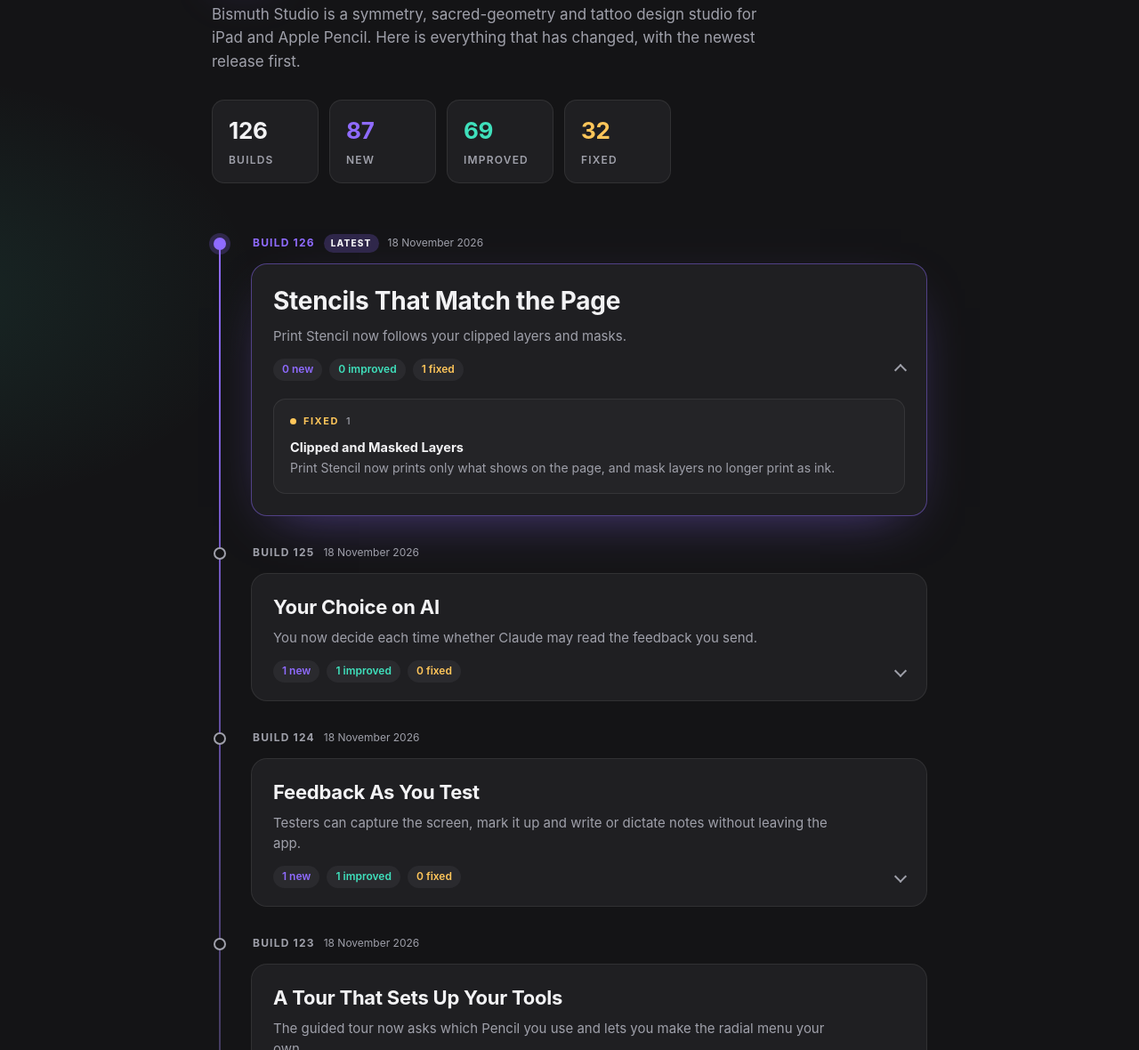
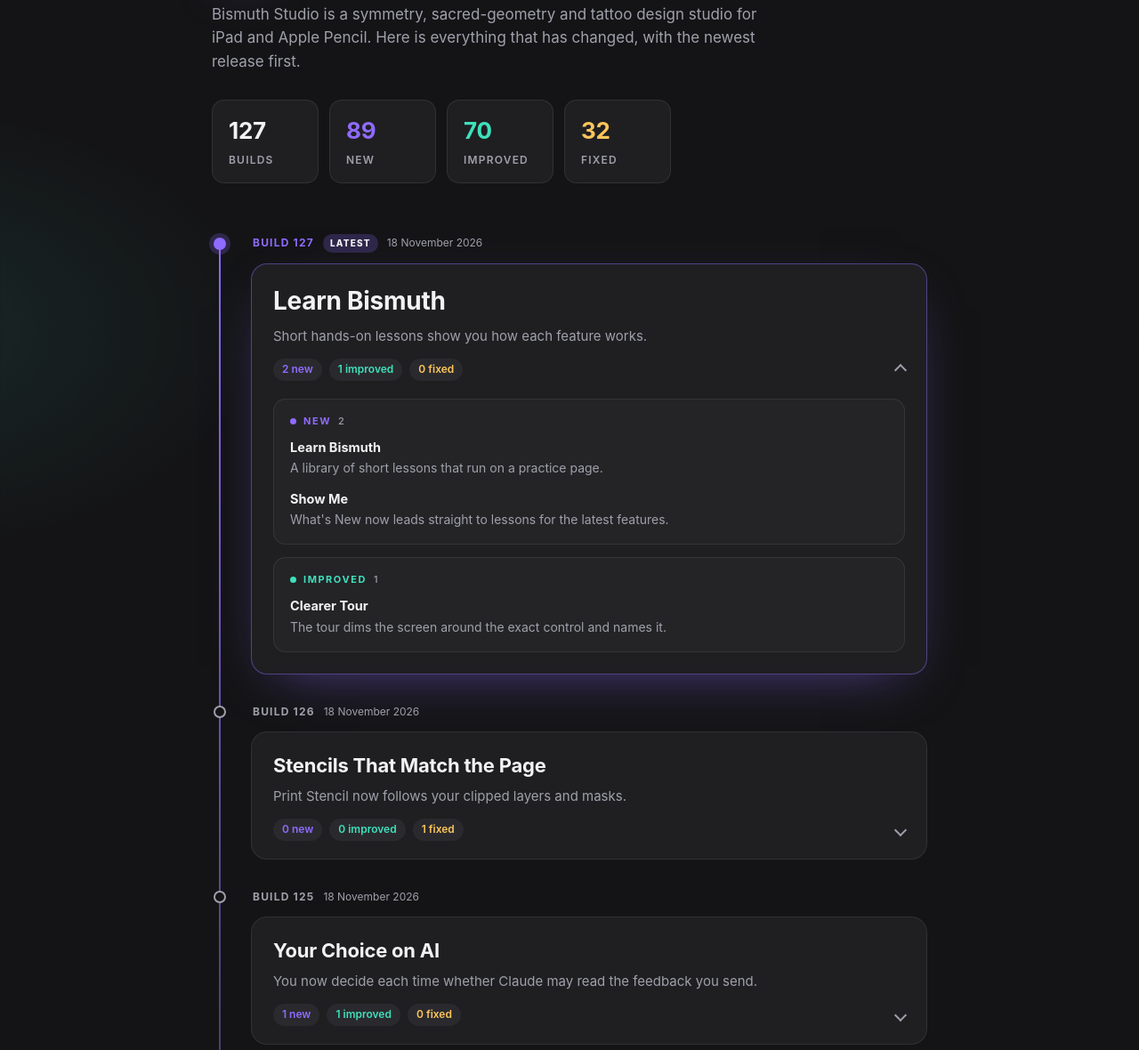
Before and after one commit to Kioura-Collective/bismuth-content, a plain HTML site: page index.html in a window 1280 px wide. Shown: the part 159-1339 px from the top of the page at 89% size. Drawn offline with Linux system fonts and the light colour scheme.

Commit message:
Update release notes and lessons
Co-Authored-By: Claude Opus 5.5 <noreply@anthropic.com>

```diff
--- a/bismuth-content.json
+++ b/bismuth-content.json
@@ -1,5 +1,5 @@
 {
- "version": 1795040842,
+ "version": 1795041077,
  "lessons": [
   {
    "id": "radial-menu",
@@ -276,6 +276,6 @@
  ],
  "news": [],
  "update": {
-  "build": 126
+  "build": 127
  }
 }
--- a/index.html
+++ b/index.html
@@ -83,15 +83,26 @@ footer{margin-top:48px;color:var(--ink2);font-size:13px;text-align:center}
 </header>
 <p class="lede">Bismuth Studio is a symmetry, sacred-geometry and tattoo design studio for iPad and Apple Pencil. Here is everything that has changed, with the newest release first.</p>
 <div class="stats">
-  <div class="stat"><b>126</b><span>Builds</span></div>
-  <div class="stat new"><b>87</b><span>New</span></div>
-  <div class="stat improved"><b>69</b><span>Improved</span></div>
+  <div class="stat"><b>127</b><span>Builds</span></div>
+  <div class="stat new"><b>89</b><span>New</span></div>
+  <div class="stat improved"><b>70</b><span>Improved</span></div>
   <div class="stat fixed"><b>32</b><span>Fixed</span></div>
 </div>
 <div class="timeline">
 <div class="entry latest">
-  <div class="when"><span class="dot"></span><span class="builds">Build 126</span><span class="badge">Latest</span><span class="date">18 November 2026</span></div>
+  <div class="when"><span class="dot"></span><span class="builds">Build 127</span><span class="badge">Latest</span><span class="date">18 November 2026</span></div>
   <details class="release" open>
+    <summary>
+      <h3>Learn Bismuth</h3>
+      <p class="sum">Short hands-on lessons show you how each feature works.</p>
+      <div class="tally"><span class="t new">2 new</span><span class="t improved">1 improved</span><span class="t fixed">0 fixed</span><span class="chev" aria-hidden="true"></span></div>
+    </summary>
+    <div class="body"><section class="kind new"><h4><i></i>New<em>2</em></h4><ul><li><strong>Learn Bismuth</strong><span>A library of short lessons that run on a practice page.</span></li><li><strong>Show Me</strong><span>What&#x27;s New now leads straight to lessons for the latest features.</span></li></ul></section><section class="kind improved"><h4><i></i>Improved<em>1</em></h4><ul><li><strong>Clearer Tour</strong><span>The tour dims the screen around the exact control and names it.</span></li></ul></section></div>
+  </details>
+</div>
+<div class="entry">
+  <div class="when"><span class="dot"></span><span class="builds">Build 126</span><span class="date">18 November 2026</span></div>
+  <details class="release">
     <summary>
       <h3>Stencils That Match the Page</h3>
       <p class="sum">Print Stencil now follows your clipped layers and masks.</p>
```
